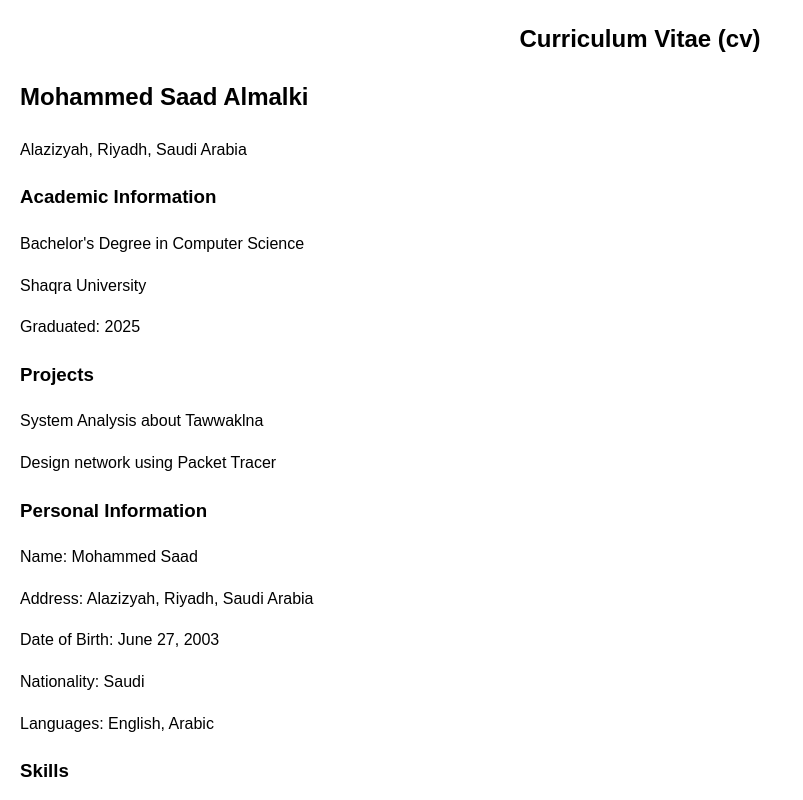
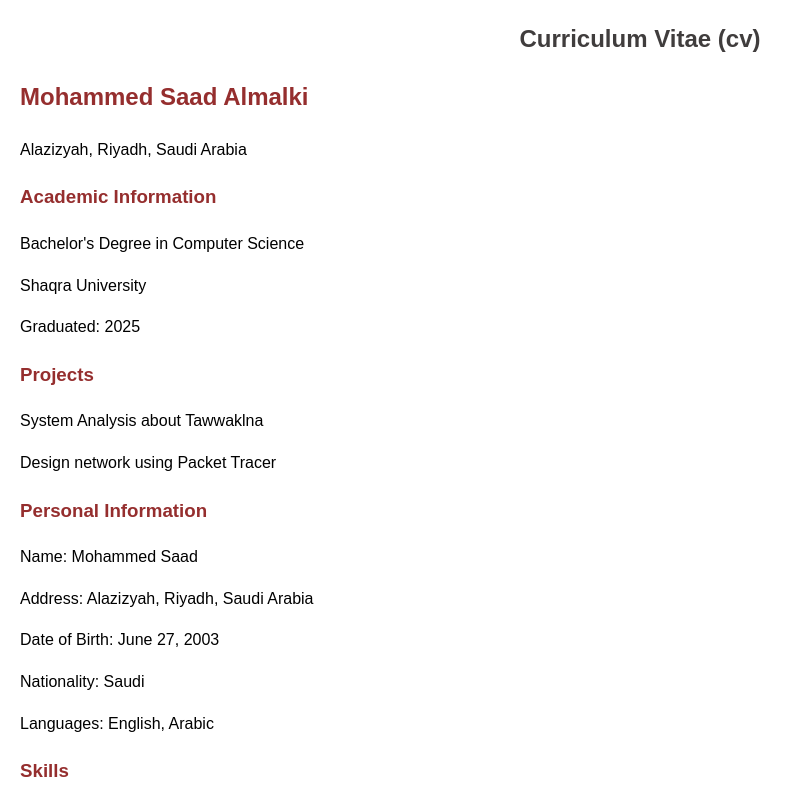
Before and after one commit to MohammedSaad11/cv, a plain HTML site: page index1.html in a window 1280 px wide. Shown: the top 800 px of the page, without its empty margins (0-803 px from the left). Drawn offline with Linux system fonts and the light colour scheme.

Commit message:
ubdated
updated file

```diff
--- a/index1.css
+++ b/index1.css
@@ -2,18 +2,13 @@ body {
   font-family: Arial, sans-serif;
   line-height: 1.6;
   margin: 20px;
+
 }
 .title {
   text-align: center;
   font-size: 24px;
   margin-bottom: 20px;
-  color: #000000; /* Heading color */
-}
-.title {
-  text-align: center;
-  font-size: 24px;
-  margin-bottom: 20px;
-  color: #000000; /* Heading color */
+  color: #403d3d; /* Heading color */
 }
 
 .header {
@@ -21,7 +16,7 @@ body {
 }
 
 h1, h2, h3 {
-  color: #000000; /* Heading color */
+  color: #952e2e; /* Heading color */
 }
 
 .section {
--- a/index1.html
+++ b/index1.html
@@ -2,7 +2,7 @@
 <html>
 <head>
   <title>CV</title>
-  <link rel="stylesheet" type="text/css" href="index1.css">
+  <link rel="stylesheet"  href="index1.css">
 </head>
 <body>
   <h1 class="title">Curriculum Vitae (cv)</h1>
```
